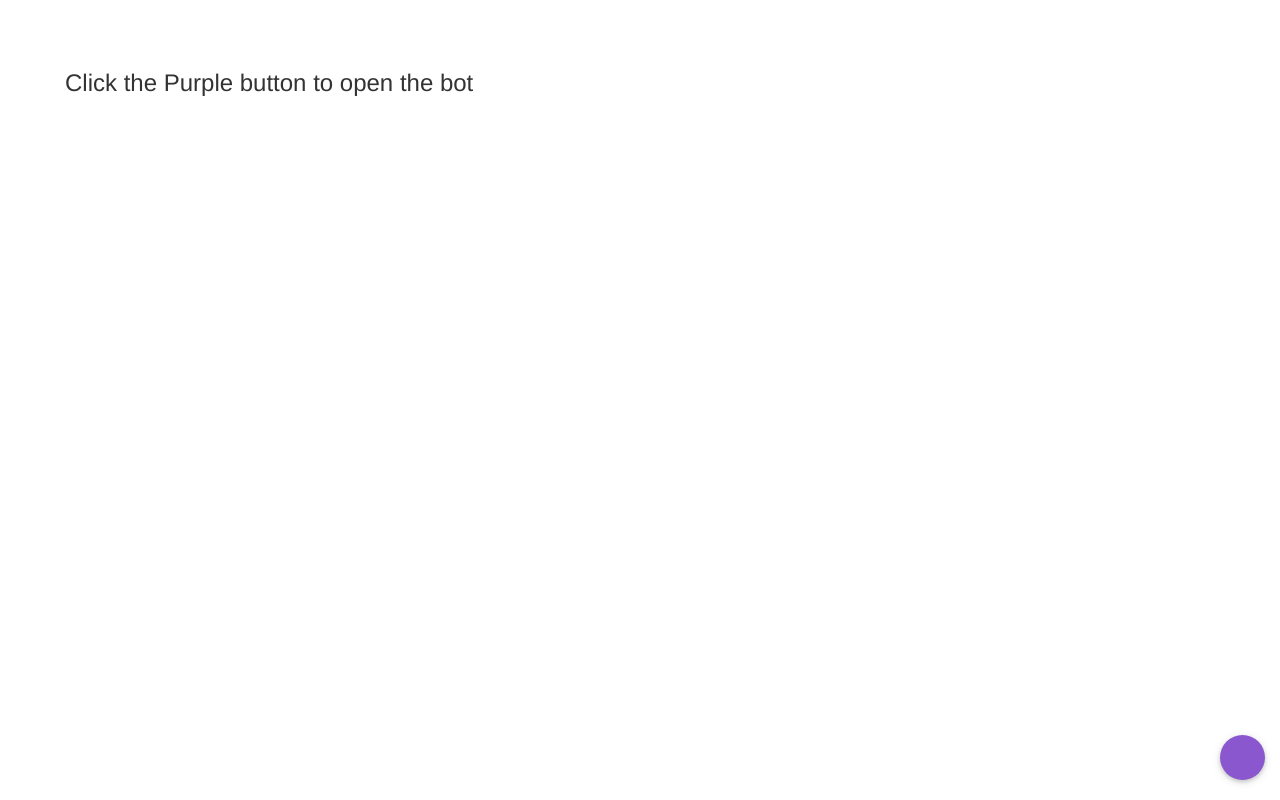
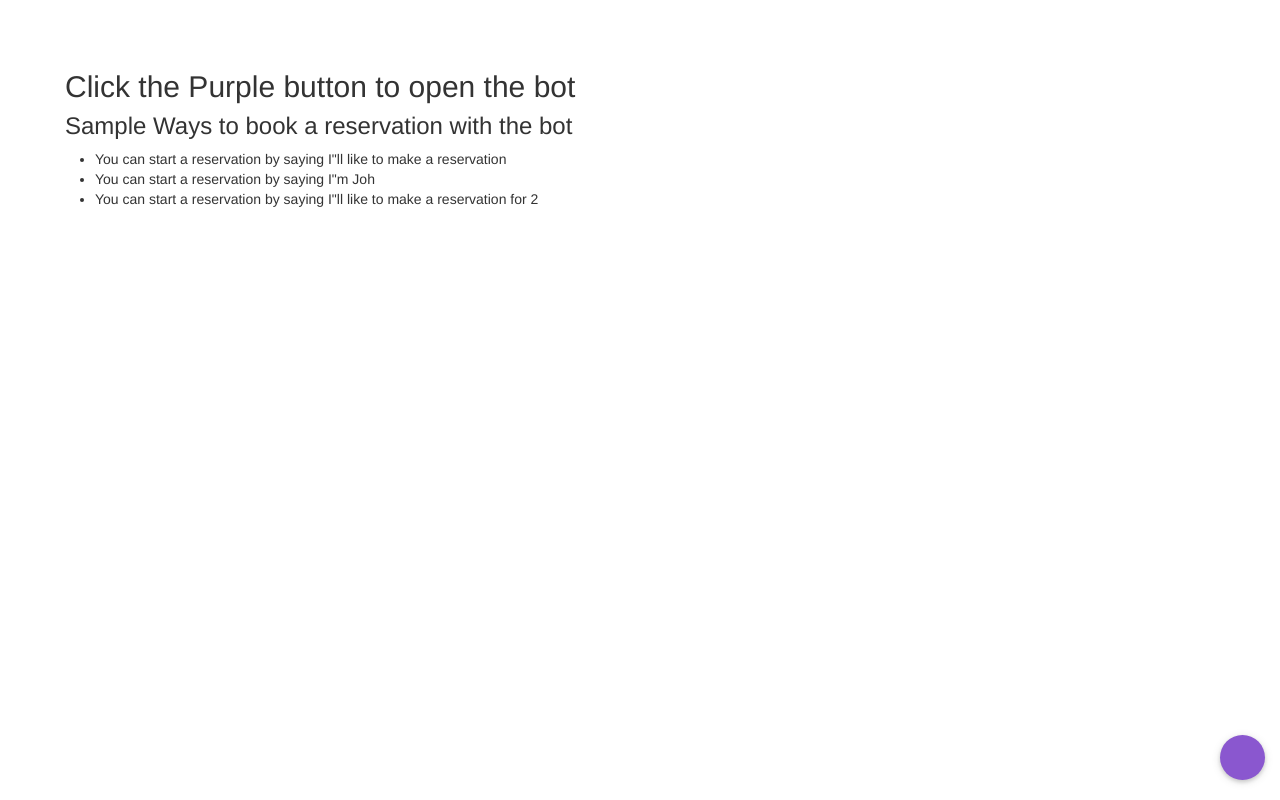
Before and after one commit to Myspheet/hngi7-chatbot, a website: page public/index.html in a window 1280 px wide. Drawn offline with nearby package versions, Linux system fonts and the light colour scheme.

Commit message:
Update UI

```diff
--- a/public/index.html
+++ b/public/index.html
@@ -40,9 +40,24 @@
   <body>
     <div class="container">
       <div class="row">
-        <h3 style="margin: 10px; margin-top: 70px;">
+        <h2 style="margin: 10px; margin-top: 70px;">
           Click the Purple button to open the bot
+        </h2>
+        <h3 style="margin: 10px;">
+          Sample Ways to book a reservation with the bot
         </h3>
+
+        <ul>
+          <li>
+            You can start a reservation by saying I"ll like to make a
+            reservation
+          </li>
+          <li>You can start a reservation by saying I"m Joh</li>
+          <li>
+            You can start a reservation by saying I"ll like to make a
+            reservation for 2
+          </li>
+        </ul>
         <div id="Smallchat">
           <div class="Layout Layout-open Layout-expand Layout-right">
             <div class="Messenger_messenger">
```
